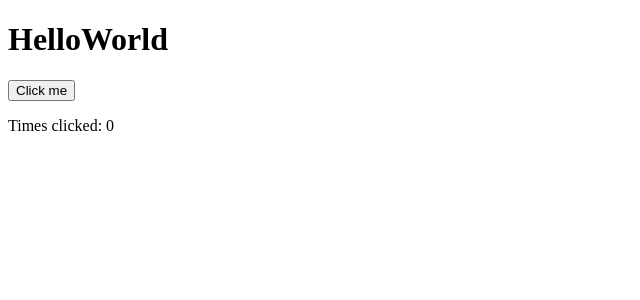
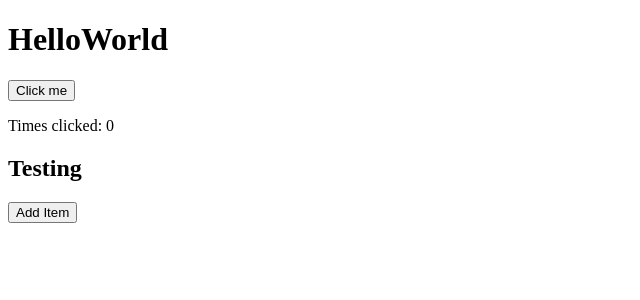
Before and after one commit to perry-vangronsveld/vue2-ssr-example, a Vue app: page / in a window 1280 px wide. Shown: the top 300 px of the page, without its empty margins (0-640 px from the left). Built offline with nearby package versions, Linux system fonts and the light colour scheme; the HTML template or start-up script is replaced by a standard one.

Commit message:
Added ProductList.vue

```diff
--- a/App.vue
+++ b/App.vue
@@ -2,15 +2,17 @@
   <div id="app">
     <hello-world/>
     <click-counter />
+    <product-list title="Testing" />
   </div>
 </template>
 
 <script>
 import HelloWorld from "./src/components/HelloWorld.vue";
 import ClickCounter from "./src/components/ClickCounter.vue";
+import ProductList from "./src/components/ProductList.vue";
 export default {
   name: "App",
-  components: {ClickCounter, HelloWorld},
+  components: {ProductList, ClickCounter, HelloWorld},
 }
 </script>
 
--- /dev/null
+++ b/src/components/ProductList.vue
@@ -0,0 +1,38 @@
+<template>
+  <div class="k-product-list">
+    <h2 class="k-product-list__header">{{title}}</h2>
+    <ul>
+      <li v-for="(item, idx) in items" :key="idx" class="k-product-item">
+        <img :src="item.imageUrl" class="k-product-item__image">
+        <h4 class="k-product-item__title">{{ item.title }}</h4>
+        <button @click="removeItem(item)">Remove Item</button>
+      </li>
+    </ul>
+    <button @click="addItem">Add Item</button>
+  </div>
+</template>
+<script>
+export default {
+  props: {
+    title: {
+      type: String,
+      required: true
+    },
+    items: {
+      type: Array,
+      default: () => []
+    }
+  },
+  methods: {
+    addItem() {
+      this.items.push({ title: 'New Serie', imageUrl: 'https://via.placeholder.com/400' })
+    },
+    removeItem(item) {
+      const index = this.items.indexOf(item);
+      if (index > -1) {
+        this.items.splice(index, 1);
+      }
+    }
+  }
+}
+</script>
```
